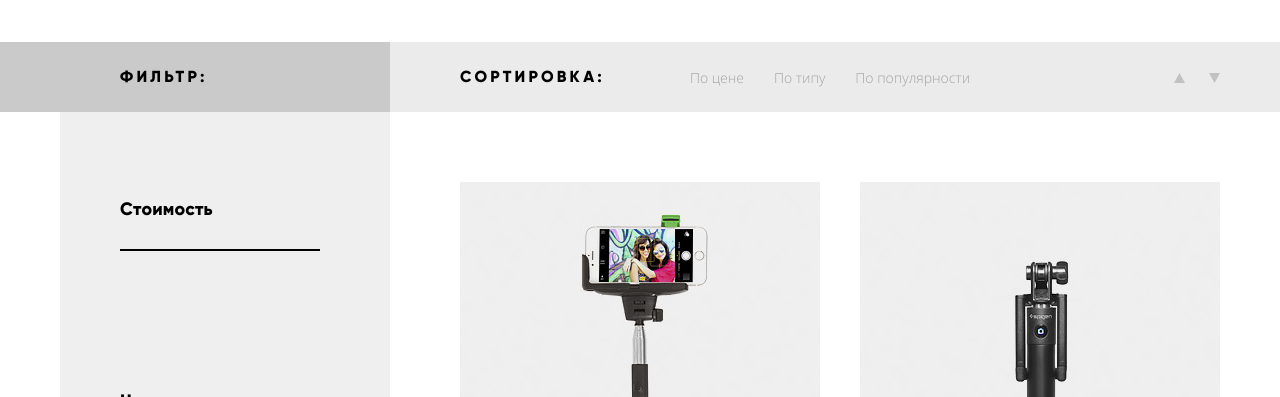
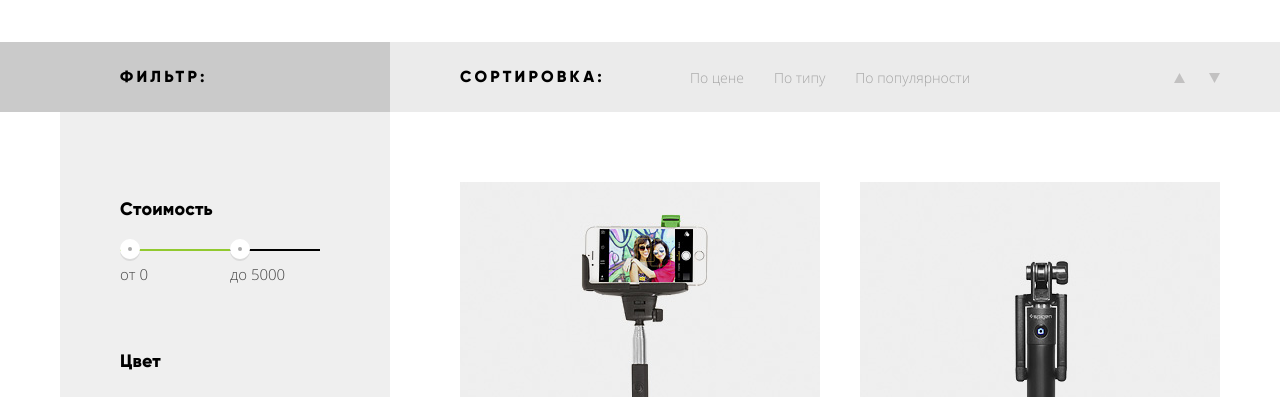
Before and after one commit to lapumbas/device, a plain HTML site: page catalog.html in a window 1280 px wide. Shown: the part 386-783 px from the top of the page. Drawn offline with Linux system fonts and the light colour scheme.

Commit message:
minor changes

```diff
--- a/catalog.html
+++ b/catalog.html
@@ -135,7 +135,25 @@
           <form class="filter-form" action="#" method="get" name="filter-form">
             <fieldset>
               <legend>Стоимость</legend>
-              <div class="price-range"></div>
+              <div class="price-range">
+                <div class="scale">
+                  <div class="range">
+                    <div class="range-knob range-min">
+                      <div>
+                        <p>от <span class="price-min">0</span>
+                        </p>
+                      </div>
+                    </div>
+
+                    <div class="range-knob range-max">
+                      <div>
+                        <p>до <span class="price-max">5000</span>
+                        </p>
+                      </div>
+                    </div>
+                  </div>
+                </div>
+              </div>
 
             </fieldset>
             <fieldset>
--- a/css/main.css
+++ b/css/main.css
@@ -1045,7 +1045,49 @@ a {
 }
 
 .price-range {
-  height: 105px;
+  min-height: 65px;
+}
+
+.price-range p {
+  /* display: block; */
+  position: absolute;
+  width: 100px;
+  margin: 0;
+  padding: 0;
+  top: 20px;
+}
+
+.scale {
+  width: 196px;
+  height: 2px;
+  background-color: rgb(219, 219, 219);
+}
+
+.range {
+  width: 110px;
+  height: 2px;
+  background-color: rgb(145, 201, 47);
+  position: relative;
+}
+
+/* .range>div {
+  display: flex;
+} */
+
+.range-knob {
+  position: absolute;
+  width: 20px;
+  height: 22px;
+  background: url("../img/svg-device/filter-button.svg") no-repeat 0 0;
+  top: -10px;
+}
+
+.range-min {
+  left: 0px;
+}
+
+.range-max {
+  left: 110px;
 }
 
 .filter-form fieldset {
@@ -1233,6 +1275,8 @@ a {
   display: flex;
   justify-content: space-between;
   align-items: flex-start;
+  margin-top: 25px;
+  margin-bottom: 50px;
 }
 
 .catalog-item div>p {
```
